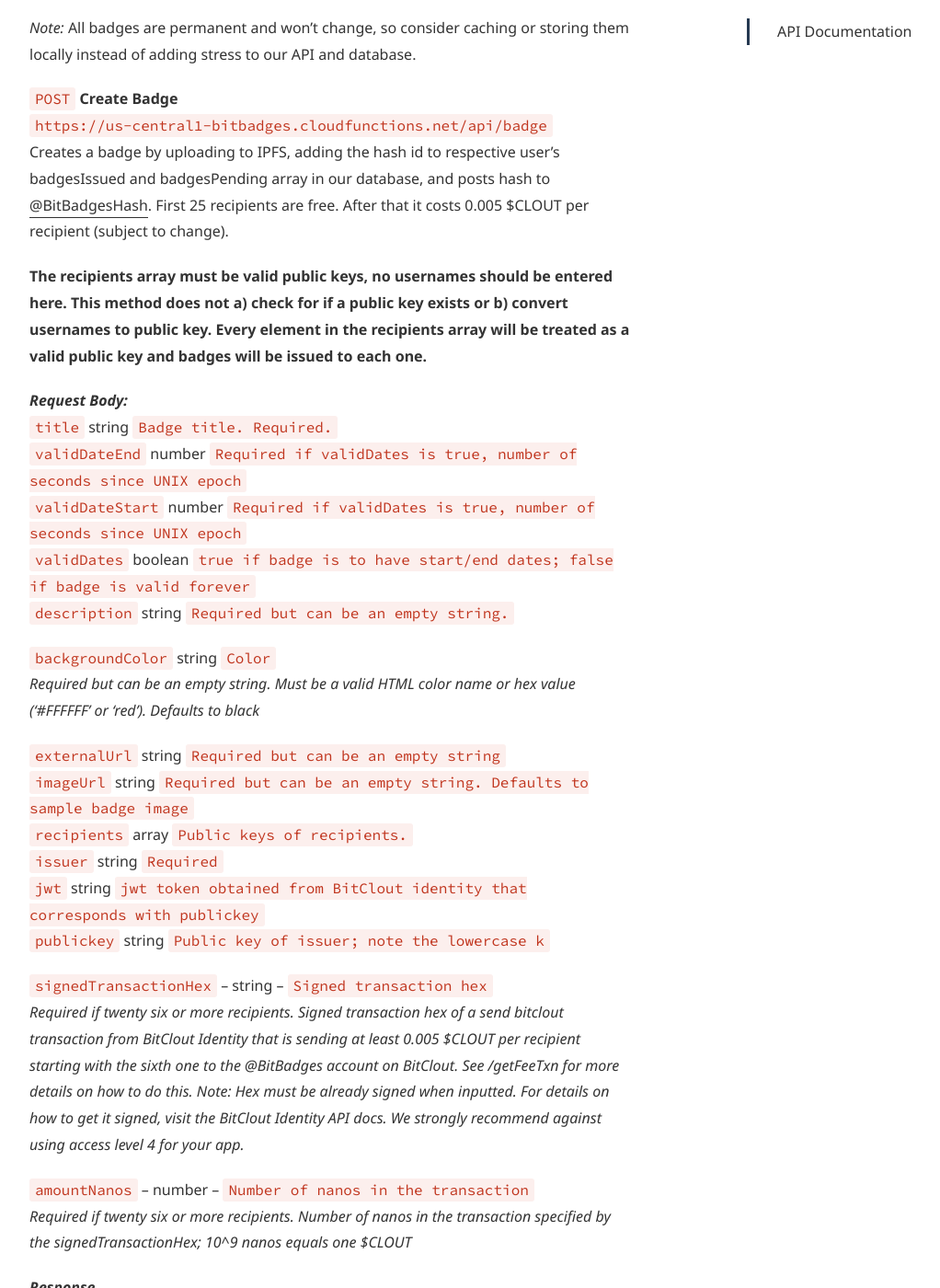
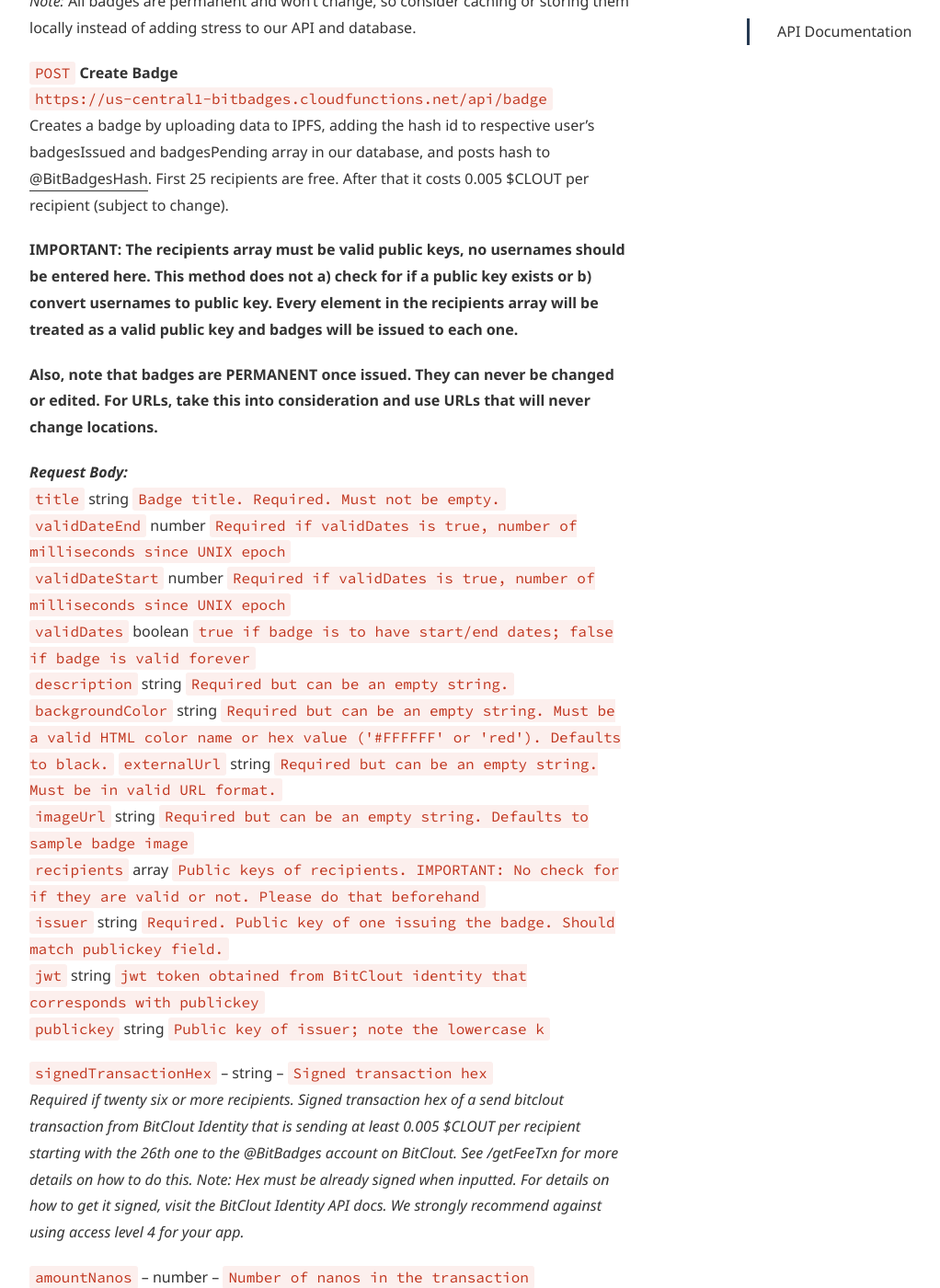
Before and after one commit to BitBadges/bitbadges.github.io, a Jekyll site: the page built from api.md, in a window 1280 px wide and 1400 px high, scrolled down 3418 px. Shown: the whole window at 92% size, without its empty margins (38-1060 px from the left). Built offline with Jekyll 4.4.1, drawn with Linux system fonts in a browser that asks for light colours; some web fonts are replaced; some of the changed text lies outside the part shown.

````diff
--- a/api.md
+++ b/api.md
@@ -62,30 +62,30 @@ Gets badge data for a specific badge ID
 
 ```javascript
 {
-    attributes: string, //not currently implemented
+    attributes: string, //valid JSON object string; not currently implemented
     backgroundColor: string, //Valid HTML color name or hex string
     category: string, //not currently implemented
     collectionId: string, //not currently implemented
-    dateCreated: Number, //number of seconds since UNIX epoch
+    dateCreated: Number, //number of milliseconds since UNIX epoch
     description: string,
-    externalUrl: string,
+    externalUrl: string, //must be in valid URL format
     id: string, //IPFS hash
-    imageUrl: string,
-    isVisible: true,
+    imageUrl: string, //please use permanent image storage solutions; badges are permanent
+    isVisible: boolean, //currently always set to true
     issuer: string, //BitClout public key
     issuerChain: string, //$CLOUT only for now
     recipients: string array, //BitClout public key
     recipientsChains: string array, //["$CLOUT", ...] only for now
     title: string,
-    validDateEnd: Number, //number of seconds since UNIX epoch
-    validDateStart: Number, //number of seconds since UNIX epoch
-    validDates: boolean //true if start/end dates, false if not
+    validDateEnd: Number, //number of milliseconds since UNIX epoch
+    validDateStart: Number, //number of miliseconds since UNIX epoch
+    validDates: boolean //true if badge has start/end dates, false if valid forever
 }
 ```
 
 `POST` **Get Badges**
 `https://us-central1-bitbadges.cloudfunctions.net/api/badges`
-Gets all data for badges specified
+Gets badge data for all badge IDs specified
 **_Request Body:_**
 `badgeIds` string[] `Array of badge ids to get`
 **_Response:_**
@@ -95,24 +95,24 @@ Gets all data for badges specified
 ```javascript
 {
     badges: [
-        attributes: string, //not currently implemented
+        attributes: string, //valid JSON object string; not currently implemented
         backgroundColor: string, //Valid HTML color name or hex string
         category: string, //not currently implemented
         collectionId: string, //not currently implemented
-        dateCreated: Number, //number of seconds since UNIX epoch
+        dateCreated: Number, //number of milliseconds since UNIX epoch
         description: string,
-        externalUrl: string,
+        externalUrl: string, //must be in valid URL format
         id: string, //IPFS hash
-        imageUrl: string,
-        isVisible: true,
+        imageUrl: string, //please use permanent image storage solutions; badges are permanent
+        isVisible: boolean, //currently always set to true
         issuer: string, //BitClout public key
         issuerChain: string, //$CLOUT only for now
         recipients: string array, //BitClout public key
         recipientsChains: string array, //["$CLOUT", ...] only for now
         title: string,
-        validDateEnd: Number, //number of seconds since UNIX epoch
-        validDateStart: Number, //number of seconds since UNIX epoch
-        validDates: boolean //true if start/end dates, false if not
+        validDateEnd: Number, //number of milliseconds since UNIX epoch
+        validDateStart: Number, //number of miliseconds since UNIX epoch
+        validDates: boolean //true if badge has start/end dates, false if valid forever
     ]
 }
 ```
@@ -124,29 +124,28 @@ _Note:_ All badges are permanent and won't change, so consider caching or storin
 
 `POST` **Create Badge**
 `https://us-central1-bitbadges.cloudfunctions.net/api/badge`
-Creates a badge by uploading to IPFS, adding the hash id to respective user's badgesIssued and badgesPending array in our database, and posts hash to [@BitBadgesHash](https://bitclout.com/u/BitBadgesHash). First 25 recipients are free. After that it costs 0.005 $CLOUT per recipient (subject to change).
+Creates a badge by uploading data to IPFS, adding the hash id to respective user's badgesIssued and badgesPending array in our database, and posts hash to [@BitBadgesHash](https://bitclout.com/u/BitBadgesHash). First 25 recipients are free. After that it costs 0.005 $CLOUT per recipient (subject to change).
 
-**The recipients array must be valid public keys, no usernames should be entered here. This method does not a) check for if a public key exists or b) convert usernames to public key. Every element in the recipients array will be treated as a valid public key and badges will be issued to each one.**
+**IMPORTANT: The recipients array must be valid public keys, no usernames should be entered here. This method does not a) check for if a public key exists or b) convert usernames to public key. Every element in the recipients array will be treated as a valid public key and badges will be issued to each one.**
+
+**Also, note that badges are PERMANENT once issued. They can never be changed or edited. For URLs, take this into consideration and use URLs that will never change locations.**
 
 **_Request Body:_**
-`title` string `Badge title. Required.`
-`validDateEnd` number `Required if validDates is true, number of seconds since UNIX epoch`
-`validDateStart` number `Required if validDates is true, number of seconds since UNIX epoch`
+`title` string `Badge title. Required. Must not be empty.`
+`validDateEnd` number `Required if validDates is true, number of milliseconds since UNIX epoch`
+`validDateStart` number `Required if validDates is true, number of milliseconds since UNIX epoch`
 `validDates` boolean `true if badge is to have start/end dates; false if badge is valid forever`
 `description` string `Required but can be an empty string.`
-
-`backgroundColor` string `Color`
-*Required but can be an empty string. Must be a valid HTML color name or hex value ('#FFFFFF' or 'red'). Defaults to black*
-
-`externalUrl` string `Required but can be an empty string`
+`backgroundColor` string `Required but can be an empty string. Must be a valid HTML color name or hex value ('#FFFFFF' or 'red'). Defaults to black.`
+`externalUrl` string `Required but can be an empty string. Must be in valid URL format.`
 `imageUrl` string `Required but can be an empty string. Defaults to sample badge image`
-`recipients` array `Public keys of recipients.`
-`issuer` string `Required`
+`recipients` array `Public keys of recipients. IMPORTANT: No check for if they are valid or not. Please do that beforehand`
+`issuer` string `Required. Public key of one issuing the badge. Should match publickey field.`
 `jwt` string `jwt token obtained from BitClout identity that corresponds with publickey`
 `publickey` string `Public key of issuer; note the lowercase k`
 
 `signedTransactionHex` – string –  `Signed transaction hex`
-*Required if twenty six or more recipients. Signed transaction hex of a send bitclout transaction from BitClout Identity that is sending at least 0.005 $CLOUT per recipient starting with the sixth one to the @BitBadges account on BitClout. See /getFeeTxn for more details on how to do this. Note: Hex must be already signed when inputted. For details on how to get it signed, visit the BitClout Identity API docs. We strongly recommend against using access level 4 for your app.*
+*Required if twenty six or more recipients. Signed transaction hex of a send bitclout transaction from BitClout Identity that is sending at least 0.005 $CLOUT per recipient starting with the 26th one to the @BitBadges account on BitClout. See /getFeeTxn for more details on how to do this. Note: Hex must be already signed when inputted. For details on how to get it signed, visit the BitClout Identity API docs. We strongly recommend against using access level 4 for your app.*
 
 `amountNanos` – number – `Number of nanos in the transaction`
 *Required if twenty six or more recipients. Number of nanos in the transaction specified by the signedTransactionHex; 10^9 nanos equals one $CLOUT*
@@ -157,33 +156,35 @@ Creates a badge by uploading to IPFS, adding the hash id to respective user's ba
 
 ```javascript
 {
-    attributes: string, //not currently implemented
+    attributes: string, //valid JSON object string; not currently implemented
     backgroundColor: string, //Valid HTML color name or hex string
     category: string, //not currently implemented
     collectionId: string, //not currently implemented
-    dateCreated: Number, //number of seconds since UNIX epoch
+    dateCreated: Number, //number of milliseconds since UNIX epoch
     description: string,
-    externalUrl: string,
+    externalUrl: string, //must be in valid URL format
     id: string, //IPFS hash
-    imageUrl: string,
-    isVisible: true,
+    imageUrl: string, //please use permanent image storage solutions; badges are permanent
+    isVisible: boolean, //currently always set to true
     issuer: string, //BitClout public key
     issuerChain: string, //$CLOUT only for now
     recipients: string array, //BitClout public key
     recipientsChains: string array, //["$CLOUT", ...] only for now
     title: string,
-    validDateEnd: Number, //number of seconds since UNIX epoch
-    validDateStart: Number, //number of seconds since UNIX epoch
-    validDates: boolean //true if start/end dates, false if not
+    validDateEnd: Number, //number of milliseconds since UNIX epoch
+    validDateStart: Number, //number of miliseconds since UNIX epoch
+    validDates: boolean //true if badge has start/end dates, false if valid forever
 }
 ```
 
 `GET` **Get Fee Transaction**
 `https://us-central1-bitbadges.cloudfunctions.net/api/feeTxn/:senderKey/:numRecipients`
 
-Creates a “send-bitclout” transaction using the BitClout backend API with the minimum amount of $CLOUT transferred to @BitBadges in order to issue the badge with specified number of recipients. Current pricing is 0.005 $CLOUT starting with the sixth recipient. First five are free. If numRecipients is less than five, it will still create a transaction that sends 0 $CLOUT to @BitBadges. All pricing listed above does not include network fees.
+Creates a “send-bitclout” transaction using the BitClout backend API with the minimum amount of $CLOUT transferred to @BitBadges in order to issue the badge with specified number of recipients. Current pricing is 0.005 $CLOUT starting with the 26th recipient. First twenty five are free. If numRecipients is less than twenty five, it will still create a transaction that sends 0 $CLOUT to @BitBadges. All pricing listed above does not include network fees.
 
 Once you obtain TransactionHex from this transaction, you must get it signed using BitClout Identity before you input it into the create badge method. For details on how to get it signed, visit the BitClout Identity API docs. We strongly recommend against using access level 4 for your app.
+
+Note that this is not needed for badges with under twenty five recipients.
 
 **_Request Params:_**
 `senderKey`: string - `public key of account that is sending the $CLOUT to @BitBadges`
@@ -202,7 +203,8 @@ Once you obtain TransactionHex from this transaction, you must get it signed usi
 
 `POST` **Accept Badge**
 `https://us-central1-bitbadges.cloudfunctions.net/api/acceptBadge`
-Accepts a badges by moving it from badgesPending to badgesAccepted
+Accepts a badges from your pending and moves it t your accepted badges
+
 **_Request Body:_**
 `badgeId` string `Badge Id to accept`
 `jwt` string `jwt token obtained from BitClout identity that corresponds with publickey`
@@ -219,7 +221,8 @@ Accepts a badges by moving it from badgesPending to badgesAccepted
 
 `POST` **Decline Badge**
 `https://us-central1-bitbadges.cloudfunctions.net/api/declineBadge`
-Declines a badge by removing it from badgesPending
+Declines a badge from your pending badges
+
 **_Request Body:_**
 `badgeId` string `Badge Id to decline`
 `jwt` string `jwt token obtained from BitClout identity that corresponds with publickey`
@@ -234,9 +237,10 @@ Declines a badge by removing it from badgesPending
 }
 ```
 
-`GET` **Get Badge Page**
+`GET` **Get Listed Badge**
 `https://us-central1-bitbadges.cloudfunctions.net/api/badgePages/:id`
-**_Request Params:_** `id` string `Badge Page ID`
+Gets a listed badge according to a specified ID. Listed badges are advertisements showing off what badges you are offering.
+**_Request Params:_** `id` string `Listed Badge ID`
 **_Response:_**
 
 > 200 (OK):
@@ -244,28 +248,32 @@ Declines a badge by removing it from badgesPending
 ```javascript
 {
     backgroundColor: string, //Valid HTML color name or hex string
+    category: string, //is blank for now, not implemented yet
+    dateCreated: number, //number of milliseconds since UNIX epoch
     description: string,
-    externalUrl: string,
-    id: string, //IPFS hash
-    imageUrl: string,
+    externalUrl: string,//must be in valid URL format
+    id: string, //hash of id in our DB
+    imageUrl: string, //must be in valid URL format
     issuer: string, //BitClout public key
     title: string,
-    preReqs: string, //what it takes to earn the badge
+    preReqs: string, //how to obtain the badge
     validity: string //explain how long the badge lasts
 }
 ```
 
 `POST` **Create a Listed Badge**
 `https://us-central1-bitbadges.cloudfunctions.net/api/badgePages`
+Creates a listed badge. Listed badges are advertisements showing off what badges you are offering.
+
 **_Request Body:_**
-`backgroundColor`: string, //Valid HTML color name or hex string
-`description`: string,
-`externalUrl`: string,
-`imageUrl`: string,
-`issuer`: string, //BitClout public key
-`title`: string,
-`preReqs`: string, //what it takes to earn the badge
-`validity`: string, //explain how long the badge lasts
+`backgroundColor`: string `Required but can be an empty string. Must be a valid HTML color name or hex value ('#FFFFFF' or 'red'). Defaults to black.`
+`description`: string `Required but can be an empty string.`
+`externalUrl`: string `Required but can be an empty string. Must be in valid URL format.`
+`imageUrl`: string `Required but can be an empty string. Defaults to sample badge image`
+`issuer`: string `Required. BitClout public key. Should match publickey field`
+`title`: string `Badge title. Required. Must not be empty.`
+`preReqs`: string `Explain what it takes to earn the badge`
+`validity`: string `Explain how long the badge lasts`
 `publickey` string `Public key of issuer; note the lowercase k`
 `jwt` string `jwt token obtained from BitClout identity that corresponds with publickey`
 
@@ -275,23 +283,24 @@ Declines a badge by removing it from badgesPending
 
 ```javascript
 {
-  {
     backgroundColor: string, //Valid HTML color name or hex string
+    category: string, //is blank for now, not implemented yet
+    dateCreated: number, //number of milliseconds since UNIX epoch
     description: string,
-    externalUrl: string,
-    id: string, //IPFS hash
-    imageUrl: string,
+    externalUrl: string,//must be in valid URL format
+    id: string, //hash of id in our DB
+    imageUrl: string, //must be in valid URL format
     issuer: string, //BitClout public key
     title: string,
-    preReqs: string, //what it takes to earn the badge
-    validity: string, //explain how long the badge lasts
-  },
+    preReqs: string, //how to obtain the badge
+    validity: string //explain how long the badge lasts
 }
 ```
 
-`GET` **Get All User Badge Pages**
+`GET` **Get All User Listed Badges**
 `https://us-central1-bitbadges.cloudfunctions.net/api/userBadgePages/:userId`
-**_Request Params:_** `userId` string `User Public Key`
+Gets all listed badges a user is offering. Listed badges are advertisements showing off what badges you are offering.
+**_Request Params:_** `userId` string `User's BitClout Public Key`
 **_Response_**
 
 > 200 (OK):
@@ -300,15 +309,17 @@ Declines a badge by removing it from badgesPending
 {
   badgePages: [
     {
-      backgroundColor: string, //Valid HTML color name or hex string
-      description: string,
-      externalUrl: string,
-      id: string, //IPFS hash
-      imageUrl: string,
-      issuer: string, //BitClout public key
-      title: string,
-      preReqs: string, //what it takes to earn the badge
-      validity: string, //explain how long the badge lasts
+        backgroundColor: string, //Valid HTML color name or hex string
+        category: string, //is blank for now, not implemented yet
+        dateCreated: number, //number of milliseconds since UNIX epoch
+        description: string,
+        externalUrl: string,//must be in valid URL format
+        id: string, //hash of id in our DB
+        imageUrl: string, //must be in valid URL format
+        issuer: string, //BitClout public key
+        title: string,
+        preReqs: string, //how to obtain the badge
+        validity: string //explain how long the badge lasts
     },
   ];
 }
@@ -341,22 +354,23 @@ Deletes a listed badge and removes value from user badgesListed array
 
 ```javascript
 {
-  backgroundColor: string,
-  badges: string array, //ids of badges on the given page
-  dateCreated: number,
-  description: string,
-  imageUrl: string,
-  isVisible: boolean, //always true for now
-  issuers: string array, //array of all public keys in DB
-  name: string,
-  receivedColelction: boolean, //true if made up of received badges, false if issued badges
-  recipients: string array //array of all public keys in DB
+    backgroundColor: string, //valid HTML color names
+    badges: string array, //ids of badges on the given page, must be valid badges
+    dateCreated: number, //number of milliseconds since UNIX epoch
+    description: string,
+    imageUrl: string, //must be in valid URL format
+    isVisible: boolean, //always true for now
+    issuers: string array, //public keys array of all issuers of badges in collection
+    name: string, //title
+    receivedColelction: boolean, //true if made up of received badges, false if issued badges
+    recipients: string array //public keys array of all recipients of the badges in collection
 };
 ```
 
 
 `GET` **Get All Collections for a User**
 `https://us-central1-bitbadges.cloudfunctions.net/api/collections/:userId`
+Gets all details about all collections for a specified user.
 **_Request Params:_** `userId` string `User Public Key`
 **_Response_**
 
@@ -366,16 +380,16 @@ Deletes a listed badge and removes value from user badgesListed array
 {
   collections: [
     {
-      backgroundColor: string,
-      badges: string array, //ids of badges on the given page
-      dateCreated: number,
-      description: string,
-      imageUrl: string,
-      isVisible: boolean, //always true for now
-      issuers: string array, //array of all public keys in DB
-      name: string,
-      receivedColelction: boolean, //true if made up of received badges, false if issued badges
-      recipients: string array //array of all public keys in DB
+        backgroundColor: string, //valid HTML color names
+        badges: string array, //ids of badges on the given page, must be valid badges
+        dateCreated: number, //number of milliseconds since UNIX epoch
+        description: string,
+        imageUrl: string, //must be in valid URL format
+        isVisible: boolean, //always true for now
+        issuers: string array, //public keys array of all issuers of badges in collection
+        name: string, //title
+        receivedColelction: boolean, //true if made up of received badges, false if issued badges
+        recipients: string array //public keys array of all recipients of the badges in collection
     }
   ]
 };
@@ -384,13 +398,13 @@ Deletes a listed badge and removes value from user badgesListed array
 
 `POST` **Create Collection**
 `https://us-central1-bitbadges.cloudfunctions.net/api/users/createCollection`
-Creates a collection for a user. If receivedCollection is true, it is a collection of received badges. If not, a collection of issued badges instead. Name must be unique from other collections a user creates.
+Creates a collection for a user. If receivedCollection is true, it is a collection made up of received badges. If not, it is a collection of issued badges instead. Name must be unique from other collections a user creates.
 **_Request Body:_**
-`description` string `description of current page; defaults to empty string if none provided`
-`badges` array `String array with all badges to showcase on the profile page; must be valid badges received by user`
-`name` string
-`receivedCollection` boolean
-`imageUrl` string
+`description` string `Required. Description of current page. Can be empty`
+`badges` string[] `String array with all badge ids to showcase on the profile page; must be valid badges`
+`name` string  `Required. Must be unique from other collections for a user`
+`receivedCollection` boolean  `Required. true if you would like to create a collection from your received badges, false for issued badges`
+`imageUrl` string  `Required but can be an empty string. Defaults to sample badge image`
 `jwt` string `jwt token obtained from BitClout identity that corresponds with publickey`
 `publickey` string `Public key of issuer; note the lowercase k`
 **_Response_**
@@ -399,22 +413,22 @@ Creates a collection for a user. If receivedCollection is true, it is a collecti
 
 ```javascript
 {
-    backgroundColor: string,
-    badges: string array, //ids of badges on the given page
-    dateCreated: number,
+    backgroundColor: string, //valid HTML color names
+    badges: string array, //ids of badges on the given page, must be valid badges
+    dateCreated: number, //number of milliseconds since UNIX epoch
     description: string,
-    imageUrl: string,
+    imageUrl: string, //must be in valid URL format
     isVisible: boolean, //always true for now
-    issuers: string array, //array of all public keys in DB
-    name: string,
+    issuers: string array, //public keys array of all issuers of badges in collection
+    name: string, //title
     receivedColelction: boolean, //true if made up of received badges, false if issued badges
-    recipients: string array //array of all public keys in DB
+    recipients: string array //public keys array of all recipients of the badges in collection
 }
 ```
 
 `DELETE` **Delete Collection**
 `https://us-central1-bitbadges.cloudfunctions.net/api/users/deleteCollection`
-Deletes a collection according to name specified
+Deletes a collection for a user.
 **_Request Body:_**
 `name` string `name of collection to be deleted`
 `publickey` string `Public key of issuer; note the lowercase k`
````
Also changed, not shown: other parts of api.md (+4 -2 lines), database.md (+26 -26 lines).
